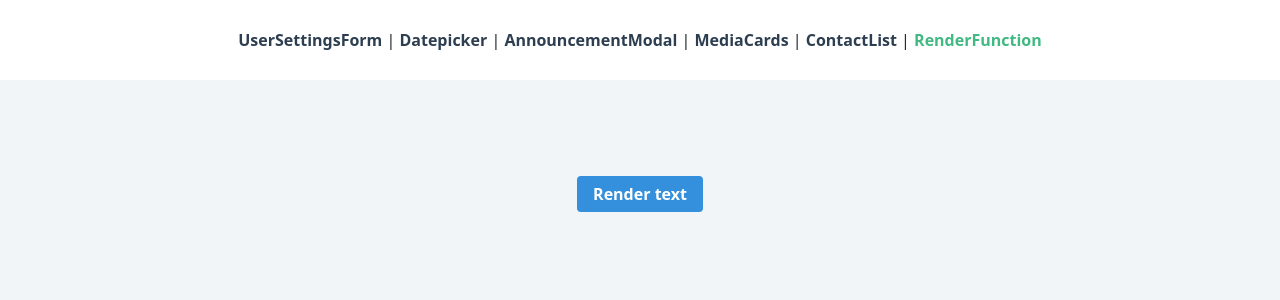
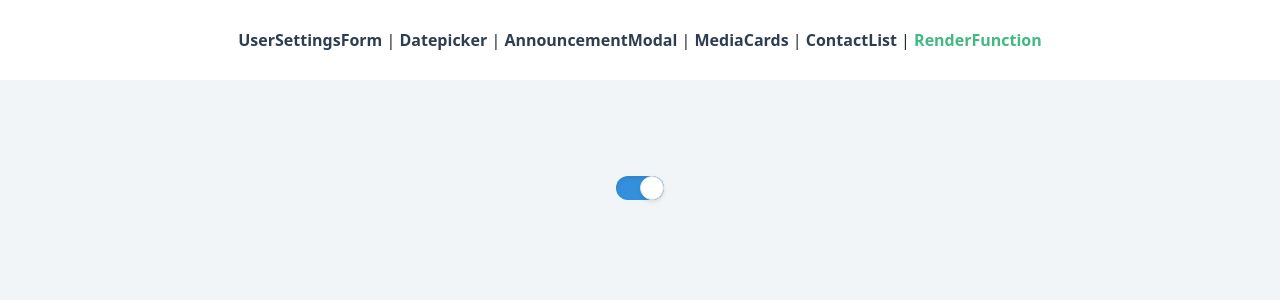
Before and after one commit to 124c4a11/AdvancedVueComponentDesign-Vue.js-, a Vue app: page /render-function in a window 1280 px wide. Shown: the top 300 px of the page. Built offline with nearby package versions, Linux system fonts and the light colour scheme.

Commit message:
Render Function and Components

```diff
--- a/src/components/Render.vue
+++ b/src/components/Render.vue
@@ -1,26 +1,25 @@
 <script>
+import ToggleInput from './ToggleInput.vue'
+
 export default {
-  props: ['tag'],
+  props: [],
 
   data () {
-    return {}
+    return {
+      toggled: true
+    }
   },
 
   render (createElement) {
-    return createElement(
-      this.tag,
-
-      {
-        attrs: {
-          class: 'btn btn-blue'
-        },
-        on: {
-          click: () => alert('Clicked!')
-        }
+    return createElement(ToggleInput, {
+      props: {
+        value: this.toggled
       },
 
-      'Render text'
-    )
+      on: {
+        input: (newValue) => (this.toggled = newValue)
+      }
+    })
   }
 }
 </script>
--- a/src/components/ToggleInput.vue
+++ b/src/components/ToggleInput.vue
@@ -1,23 +1,18 @@
 <template>
   <span class="toggle" role="checkbox" tabindex="0"
-    @click='toggle'
-    @keydown.space.prevent='toggle'
-    :aria-checked='toggler.toString()'
+    @click="toggle"
+    @keydown.space.prevent="toggle"
+    :aria-checked="value.toString()"
   ></span>
 </template>
 
 <script>
 export default {
-  props: ['toggler'],
-
-  model: {
-    prop: 'toggler',
-    event: 'toggle'
-  },
+  props: ['value'],
 
   methods: {
     toggle () {
-      this.$emit('toggle', !this.toggler)
+      this.$emit('input', !this.value)
     }
   }
 }
```
